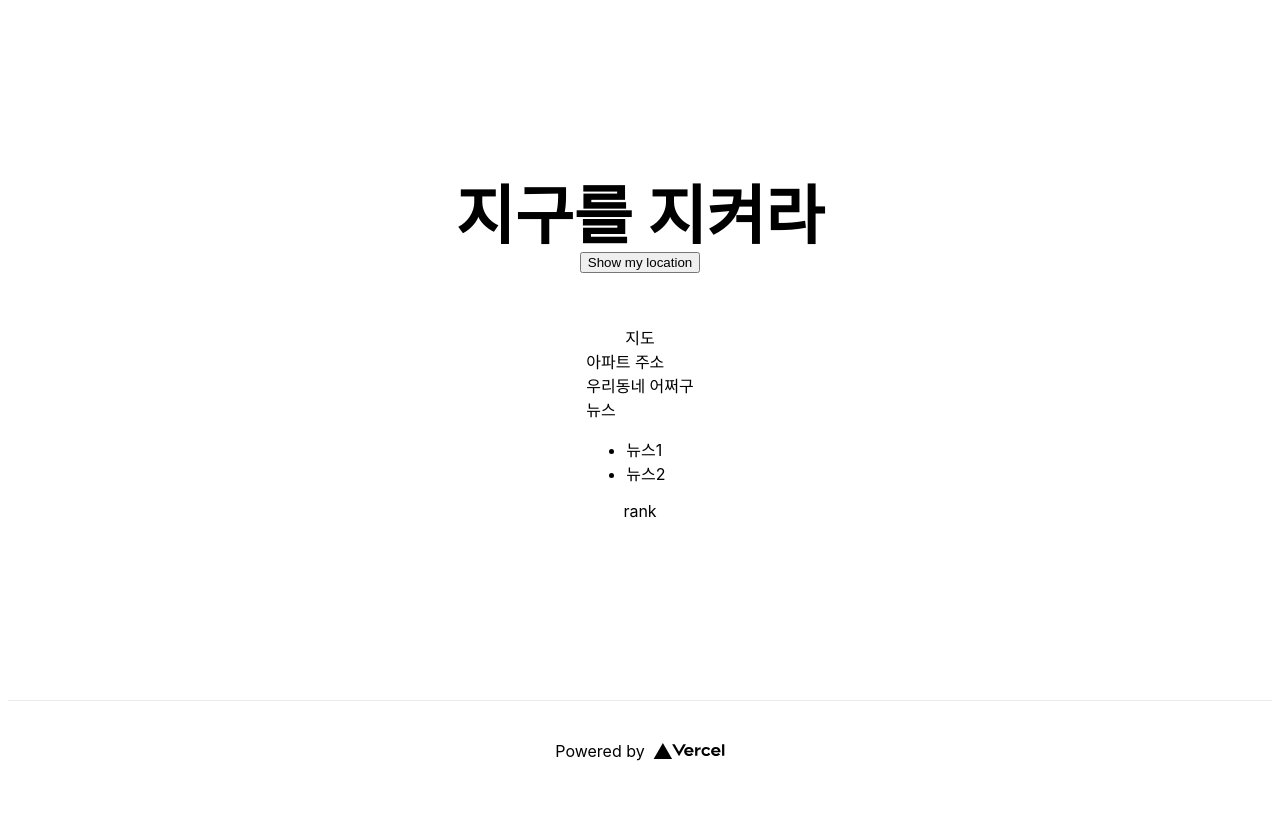
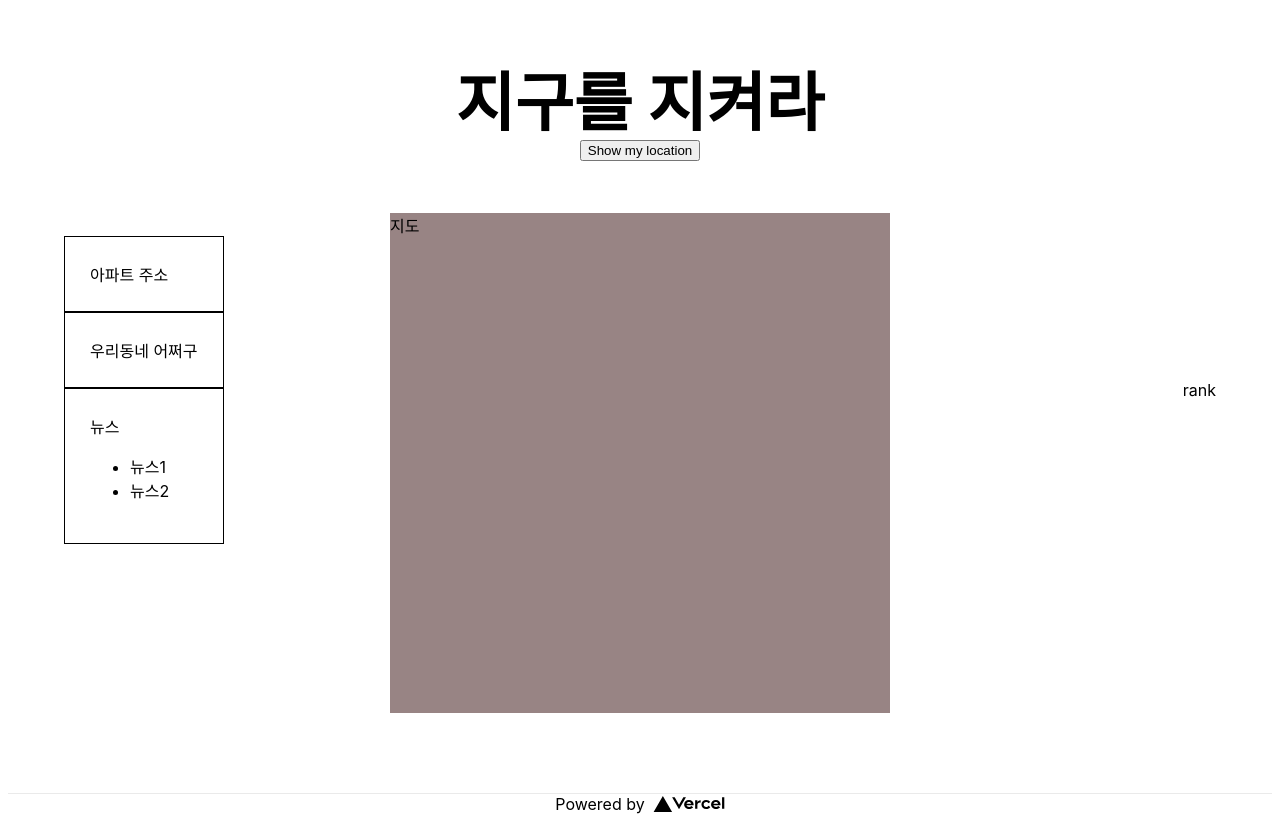
Before and after one commit to swm-hackathon-29/save-the-earth, a Next.js app: page / in a window 1280 px wide. Built offline with nearby package versions, Linux system fonts and the light colour scheme.

Commit message:
Update Home.module.css
css 1.0

```diff
--- a/styles/Home.module.css
+++ b/styles/Home.module.css
@@ -119,3 +119,25 @@
     flex-direction: column;
   }
 }
+
+.map {
+  width: 500px;
+  height: 500px;
+  background-color: rgba(50, 10, 10, 0.5);
+}
+
+.sideBarLeft {
+  margin: 5% ;
+  position: fixed;
+  left: 0;
+}
+.sideBarRight {
+  margin: 5%;
+  position: fixed;
+  right: 0;
+}
+
+.c {
+  border: solid 1px;
+  padding: 25px;
+}
```
